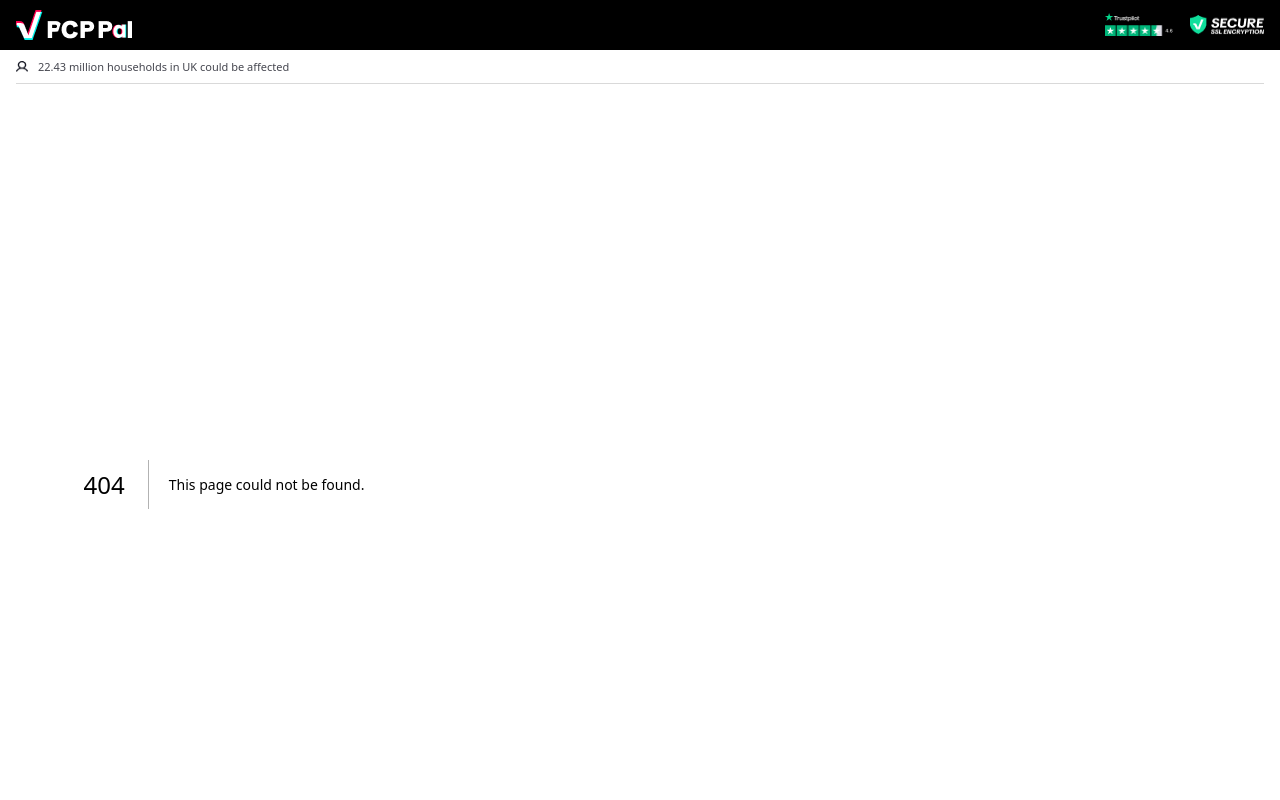
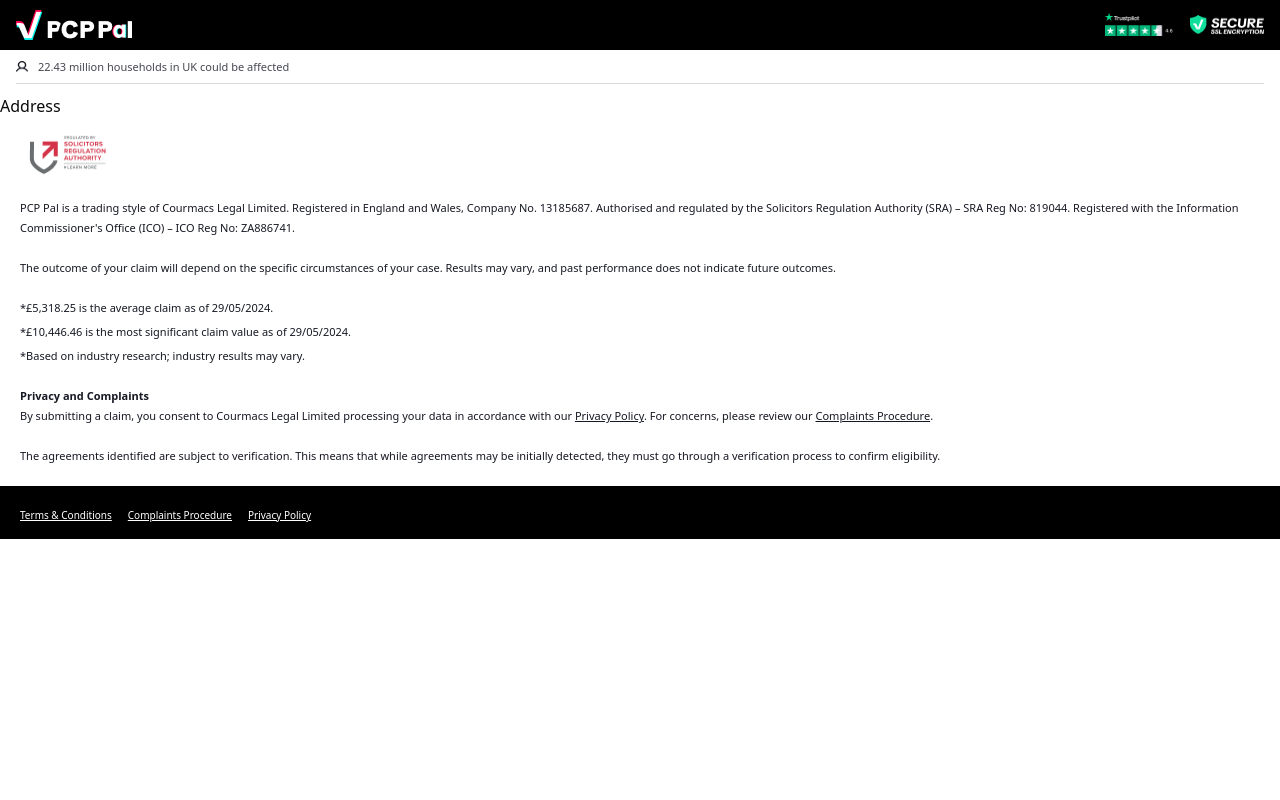
Before and after one commit to ElJefe111944/tgg-pcp-pal, a Next.js app: page /address in a window 1280 px wide. Before the commit this address had no page. Shown: the top 800 px of the page. Built offline with nearby package versions, Linux system fonts and the light colour scheme; a web font is replaced by a local one.

Commit message:
Feat(Address): New address page created

```diff
--- /dev/null
+++ b/src/app/address/page.tsx
@@ -0,0 +1,9 @@
+
+export default async function Page() {
+
+  return (
+    <main className="my-2.5 flex flex-col">
+        Address
+    </main>
+  )
+}
```
